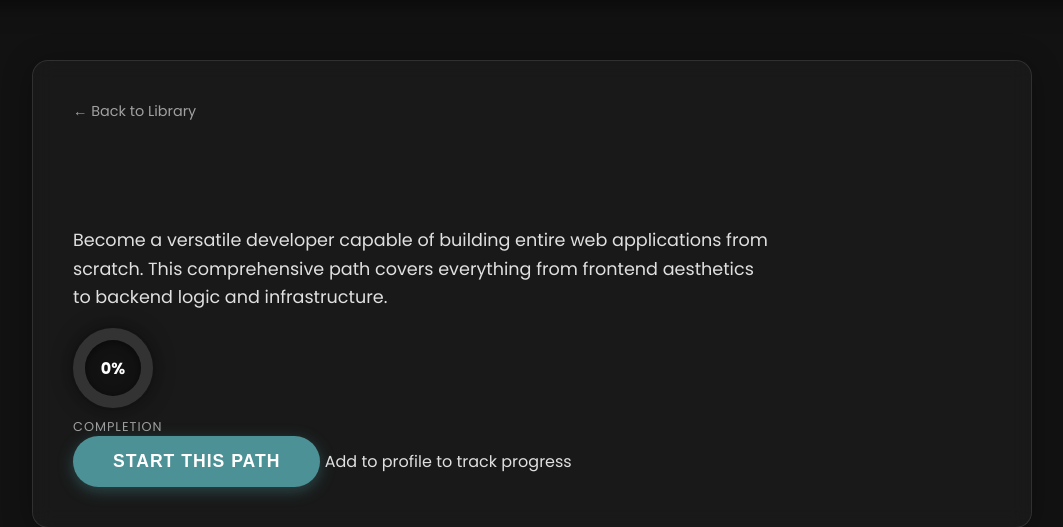
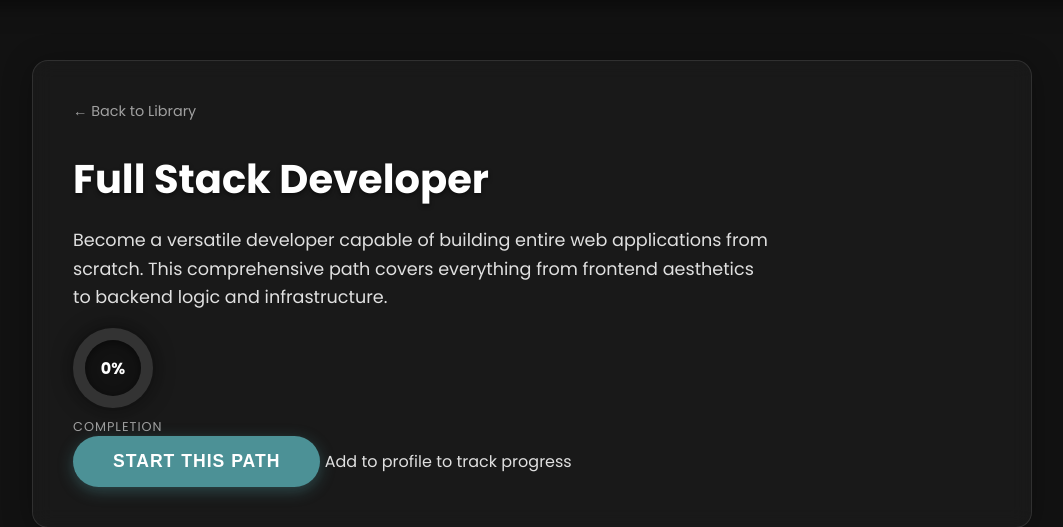
Before and after one commit to Bhaveshpatil75/LumosCareer, a Django app: page /profile/path/4/ in a window 1280 px wide. Shown: the part 84-611 px from the top of the page, without its empty margins (108-1171 px from the left). Run offline with Django 5.2, Linux system fonts and the light colour scheme; a user stored in the database is signed in; data comes from the database, SQL or seed files in the repository; both versions use the stored data as it was after the commit.

Commit message:
fix(ui): fix the invisible titles in paths

```diff
--- a/templates/pathfinder/node_detail.html
+++ b/templates/pathfinder/node_detail.html
@@ -20,7 +20,7 @@
                 </span>
 
                 <h1
-                    style="font-size: 2.5rem; margin-bottom: 0.5rem; background: var(--gradient-primary); -webkit-background-clip: text; background-clip: text; -webkit-text-fill-color: transparent; font-weight: 700;">
+                    style="font-size: 2.5rem; margin-bottom: 0.5rem; color: #ffffff; font-weight: 700; text-shadow: 0 2px 4px rgba(0,0,0,0.5);">
                     {{ node.name }}
                 </h1>
                 {% if node.duration %}
--- a/templates/pathfinder/view_career_path.html
+++ b/templates/pathfinder/view_career_path.html
@@ -160,11 +160,9 @@
     .path-title {
         font-size: 2.5rem;
         margin-bottom: 10px;
-        background: var(--gradient-primary);
-        -webkit-background-clip: text;
-        background-clip: text;
-        -webkit-text-fill-color: transparent;
+        color: #ffffff; /* Solid White for visibility */
         font-weight: 700;
+        text-shadow: 0 2px 4px rgba(0,0,0,0.5); /* Add shadow for depth */
     }
 
     .path-description {
```
Also changed, not shown: db.sqlite3.
